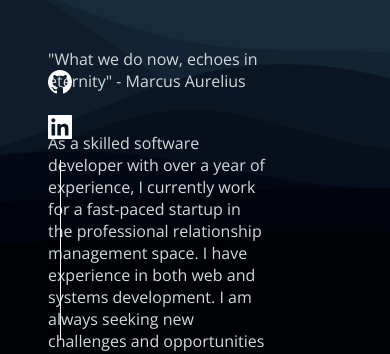
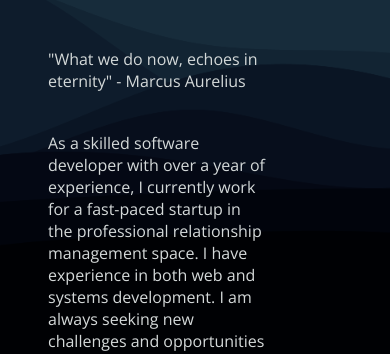
Before and after one commit to Shanki5/shankrith-portfolio, a React (Create React App) app: page / in a window 390 px wide. Shown: the part 488-842 px from the top of the page. Built offline with nearby package versions, Linux system fonts and the light colour scheme.

Commit message:
responsive contactLinks container

```diff
--- a/src/Components/SideContainers.tsx
+++ b/src/Components/SideContainers.tsx
@@ -5,27 +5,40 @@ import { BsGithub } from "react-icons/bs"
 import { GrLinkedin } from "react-icons/gr";
 
 const SideContainer = styled.div`
-    width: 40px;
+
+@media (min-width: 768px)
+    { width: 40px;
     position: fixed;
     bottom: 0px;
     left: 20px;
     right: auto;
     z-index: 10;
+    }
+    /* width: 0px; */
+
 `;
 
 const ContactLinksContainer = styled.ul`
+
+    flex-direction:row;
+    @media (min-width: 768px){
+        flex-direction: column;
+        &::after{
+            content: "";
+            width: 1px;
+            height: 180px;
+            margin: 0px auto;
+            background-color: white;
+        }
+    }
     display:flex;
     gap:1rem;
     align-items:center;
     list-style-type:none;
-    flex-direction:column;
-    &::after{
-    content: "";
-    width: 1px;
-    height: 180px;
-    margin: 0px auto;
-    background-color: white;
-    }
+    padding: 0 0 2rem;
+    margin: 0;
+    justify-content: center;
+
 `;
 
 const StyledLink = styled.a`
```
